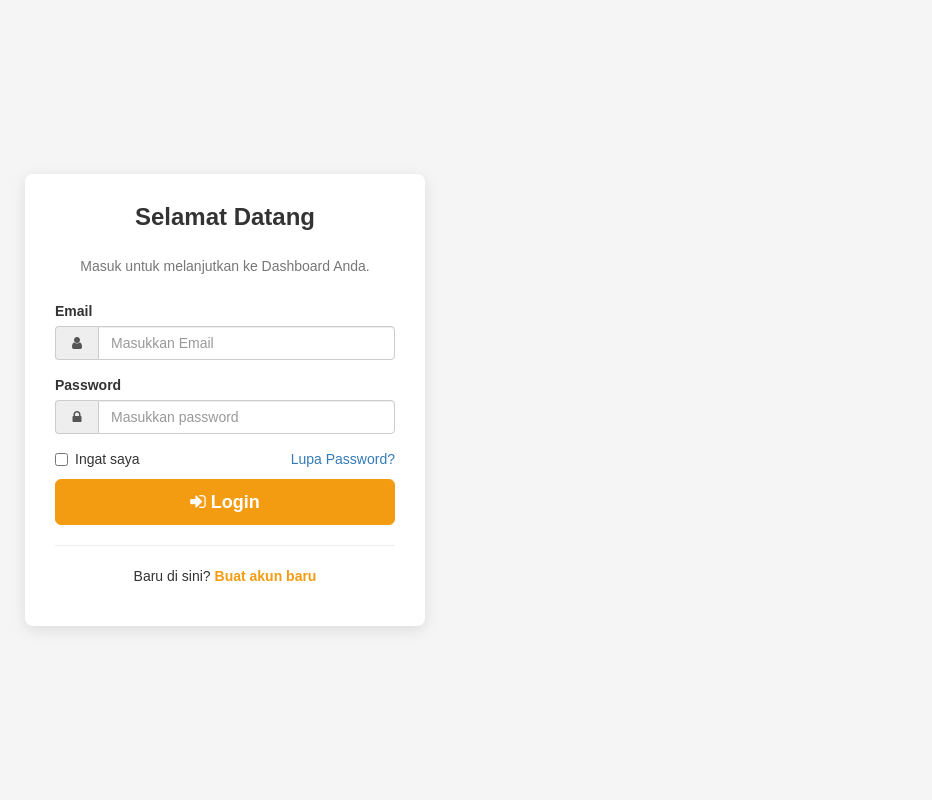
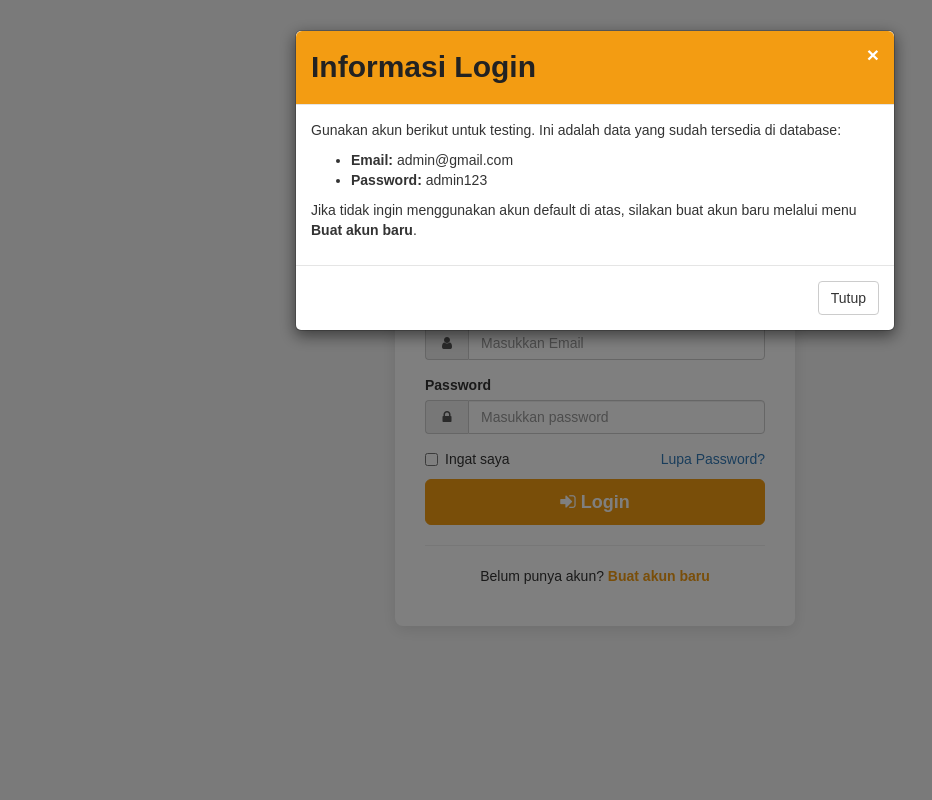
Before and after one commit to TegarSubagdja/Codeigniter3_Simple-Dashboard-Datatables, a CodeIgniter app: page /ci3/ in a window 1280 px wide. Shown: the whole page, without its empty margins (45-977 px from the left). Run offline with CodeIgniter, Linux system fonts and the light colour scheme.

Commit message:
Penambahan modal di login

```diff
--- a/application/controllers/Auth.php
+++ b/application/controllers/Auth.php
@@ -24,7 +24,7 @@ class Auth extends CI_Controller
 
 		if (!$user || !password_verify($password, $user->password)) {
 			$this->session->set_flashdata('error', 'Email atau password salah!');
-			redirect('home');
+			redirect('login');
 			return;
 		}
 
@@ -35,7 +35,7 @@ class Auth extends CI_Controller
 			'logged_in'  => TRUE
 		]);
 
-		redirect('auth/login');
+		redirect('home');
 	}
 
 	public function register()
@@ -49,9 +49,15 @@ class Auth extends CI_Controller
 		$email    = $this->input->post('email');
 		$password = $this->input->post('password');
 
+		if (strlen($password) < 8) {
+			$this->session->set_flashdata('error', 'Password minimal 8 karakter!');
+			redirect('register');
+			return;
+		}
+
 		if ($this->User_model->getByEmail($email)) {
 			$this->session->set_flashdata('error', 'Email sudah digunakan!');
-			redirect('home');
+			redirect('register');
 			return;
 		}
 
@@ -65,8 +71,9 @@ class Auth extends CI_Controller
 		$this->User_model->insert($data);
 
 		$this->session->set_flashdata('success', 'Registrasi berhasil, silakan login!');
-		redirect('auth/register');
+		redirect('home');
 	}
+
 
 	public function logout()
 	{
--- a/application/controllers/Equipment.php
+++ b/application/controllers/Equipment.php
@@ -168,7 +168,7 @@ class Equipment extends CI_Controller
 		$data = [
 			'name'      => $this->input->post('name'),
 			'category'  => $this->input->post('category'),
-			'stock'      => $this->input->post('stok'),
+			'stock'      => $this->input->post('stock'),
 			'location'  => $this->input->post('location'),
 			'specs'     => $this->input->post('specs'),
 			'image'     => $newImage,
--- a/application/views/login.php
+++ b/application/views/login.php
@@ -7,7 +7,7 @@ defined('BASEPATH') or exit('No direct script access allowed');
 <head>
 	<meta charset="UTF-8">
 	<meta name="viewport" content="width=device-width, initial-scale=1.0">
-	<title>Login - MyApp</title>
+	<title>Teknikal Tes</title>
 	<link rel="stylesheet" href="https://cdn.jsdelivr.net/npm/bootstrap@3.3.7/dist/css/bootstrap.min.css">
 	<link rel="stylesheet" href="https://cdnjs.cloudflare.com/ajax/libs/font-awesome/4.7.0/css/font-awesome.min.css">
 	<link rel="stylesheet" href="<?= base_url('assets/css/style.css') ?>">
@@ -17,14 +17,24 @@ defined('BASEPATH') or exit('No direct script access allowed');
 	<div class="container">
 		<div class="card-box">
 			<h3 class="title">Selamat Datang</h3>
-			<p class="text-center text-muted" style="margin-bottom: 25px;">Masuk untuk melanjutkan ke Dashboard Anda.</p>
+			<p class="text-center text-muted" style="margin-bottom: 25px;">Masuk untuk melanjutkan ke halaman Datatable.</p>
+			<?php if ($this->session->flashdata('error')): ?>
+				<div class="alert alert-danger" id="autoAlert">
+					<?= $this->session->flashdata('error'); ?>
+				</div>
+			<?php endif; ?>
 
+			<?php if ($this->session->flashdata('success')): ?>
+				<div class="alert alert-success" id="autoAlert">
+					<?= $this->session->flashdata('success'); ?>
+				</div>
+			<?php endif; ?>
 			<form method="POST" action="<?= site_url('auth/login') ?>">
 				<div class="form-group">
 					<label for="Email">Email</label>
 					<div class="input-group">
 						<span class="input-group-addon"><i class="fa fa-user fa-fw"></i></span>
-						<input type="Email" id="Email" name="Email" class="form-control" placeholder="Masukkan Email" required>
+						<input type="email" id="email" name="email" class="form-control" placeholder="Masukkan Email" required>
 					</div>
 				</div>
 				<div class="form-group">
@@ -35,7 +45,7 @@ defined('BASEPATH') or exit('No direct script access allowed');
 					</div>
 				</div>
 
-				<div class="clearfix" >
+				<div class="clearfix">
 					<div class="checkbox pull-left" style="margin-top: 0;">
 						<label><input type="checkbox"> Ingat saya</label>
 					</div>
@@ -48,13 +58,43 @@ defined('BASEPATH') or exit('No direct script access allowed');
 			</form>
 			<hr>
 			<p class="text-center highlight">
-				Baru di sini? <a href="<?= site_url('register') ?>">Buat akun baru</a>
+				Belum punya akun? <a href="<?= site_url('register') ?>">Buat akun baru</a>
 			</p>
+		</div>
+	</div>
+
+	<div class="modal fade" id="loginInfoModal" tabindex="-1" aria-hidden="true">
+		<div class="modal-dialog">
+			<div class="modal-content">
+				<div class="modal-header modal-header-custom">
+					<button type="button" class="close" data-dismiss="modal">&times;</button>
+					<h2 class="modal-title">Informasi Login</h2>
+				</div>
+
+				<div class="modal-body">
+					<p>Gunakan akun berikut untuk testing. Ini adalah data yang sudah tersedia di database:</p>
+
+					<ul>
+						<li><strong>Email:</strong> admin@gmail.com</li>
+						<li><strong>Password:</strong> admin123</li>
+					</ul>
+
+					<p class="mt-2">
+						Jika tidak ingin menggunakan akun default di atas,
+						silakan buat akun baru melalui menu <strong>Buat akun baru</strong>.
+					</p>
+				</div>
+
+				<div class="modal-footer">
+					<button class="btn btn-default" data-dismiss="modal">Tutup</button>
+				</div>
+			</div>
 		</div>
 	</div>
 
 	<script src="https://code.jquery.com/jquery-3.3.1.min.js"></script>
 	<script src="https://cdn.jsdelivr.net/npm/bootstrap@3.3.7/dist/js/bootstrap.min.js"></script>
+	<script src="<?= base_url('assets/js/scripts.js') ?>"></script>
 
 </body>
 
--- a/assets/css/style.css
+++ b/assets/css/style.css
@@ -15,6 +15,12 @@ body {
 	width: 100%;
 	margin: 0;
 	font-family: Arial, sans-serif;
+}
+
+.container {
+	display: flex;
+	justify-content: center;
+	align-items: center;
 }
 
 .container-fluid {
@@ -247,6 +253,24 @@ h2 {
 	padding: 10px;
 }
 
+.modal-header-custom {
+	background-color: var(--accent-color);
+	color: white;
+	border-top-left-radius: 6px;
+	border-top-right-radius: 6px;
+}
+
+.modal-header-custom .close {
+	color: white;
+	opacity: 1;
+	text-shadow: none;
+}
+
+.modal-footer {
+	border-top: 1px solid #e5e5e5;
+	background-color: transparent;
+}
+
 .modal.right .modal-dialog {
 	position: fixed;
 	margin: 0;
@@ -304,6 +328,17 @@ h2 {
 	background-color: #f8f8f8;
 	color: #333;
 	font-weight: 600;
+}
+
+#productTable td {
+	text-align: center;
+	vertical-align: middle;
+}
+
+#productTable th,
+#productTable td {
+	text-align: center !important;
+	vertical-align: middle !important;
 }
 
 .btn-edit {
--- a/assets/js/datatables.js
+++ b/assets/js/datatables.js
@@ -5,7 +5,7 @@ $('#productTable').DataTable({
 	],
 
 	"columnDefs": [
-		{ "orderable": false, "targets": [3, 4] }
+		{ "orderable": false, "targets": [3, 6, 7] }
 	],
 	responsive: true
 });
--- a/assets/js/scripts.js
+++ b/assets/js/scripts.js
@@ -55,30 +55,35 @@ $(document).on('click', '.btn-edit', function () {
 
 	let item = $(this).closest('tr').data('item');
 
-	// Set data umum
 	$('#edit_id').val(item.id);
 	$('#edit_name').val(item.name);
 	$('#edit_category').val(item.category);
-	$('#edit_stok').val(item.stok);
+	$('#edit_stock').val(item.stock);
 	$('#edit_location').val(item.location);
 	$('#edit_specs').val(item.specs);
 
-	// Image preview
 	if (item.image) {
-		$('#edit_preview_image').attr('src', '<?= base_url("uploads/images/") ?>' + item.image);
+		$('#edit_preview_image').attr('src', BASE_IMAGE_URL + item.image);
 	} else {
 		$('#edit_preview_image').attr('src', '');
 	}
 
-	// Manual PDF link
 	if (item.manual) {
 		$('#edit_manual_link').html(
-			'<a href="<?= base_url("uploads/manuals/") ?>' + item.manual + '" target="_blank">' + item.manual + '</a>'
+			'<a href="' + BASE_MANUAL_URL + item.manual + '" target="_blank">' + item.manual + '</a>'
 		);
 	} else {
 		$('#edit_manual_link').html('<span class="text-muted">No manual available</span>');
 	}
-
-	// Tampilkan modal
 	$('#editModal').modal('show');
 });
+
+$(document).ready(function () {
+	$('#loginInfoModal').modal('show');
+});
+
+setTimeout(function () {
+	$("#autoAlert").fadeTo(500, 0).slideUp(500, function () {
+		$(this).remove();
+	});
+}, 2000);
```
Also changed, not shown: application/views/home.php (+29 -7 lines), application/views/register.php (+12 -1 lines), README.md, uploads/images/678aafdaebf0434e2a9f9768b5f7699d.jpg (deleted), 1 other file.
